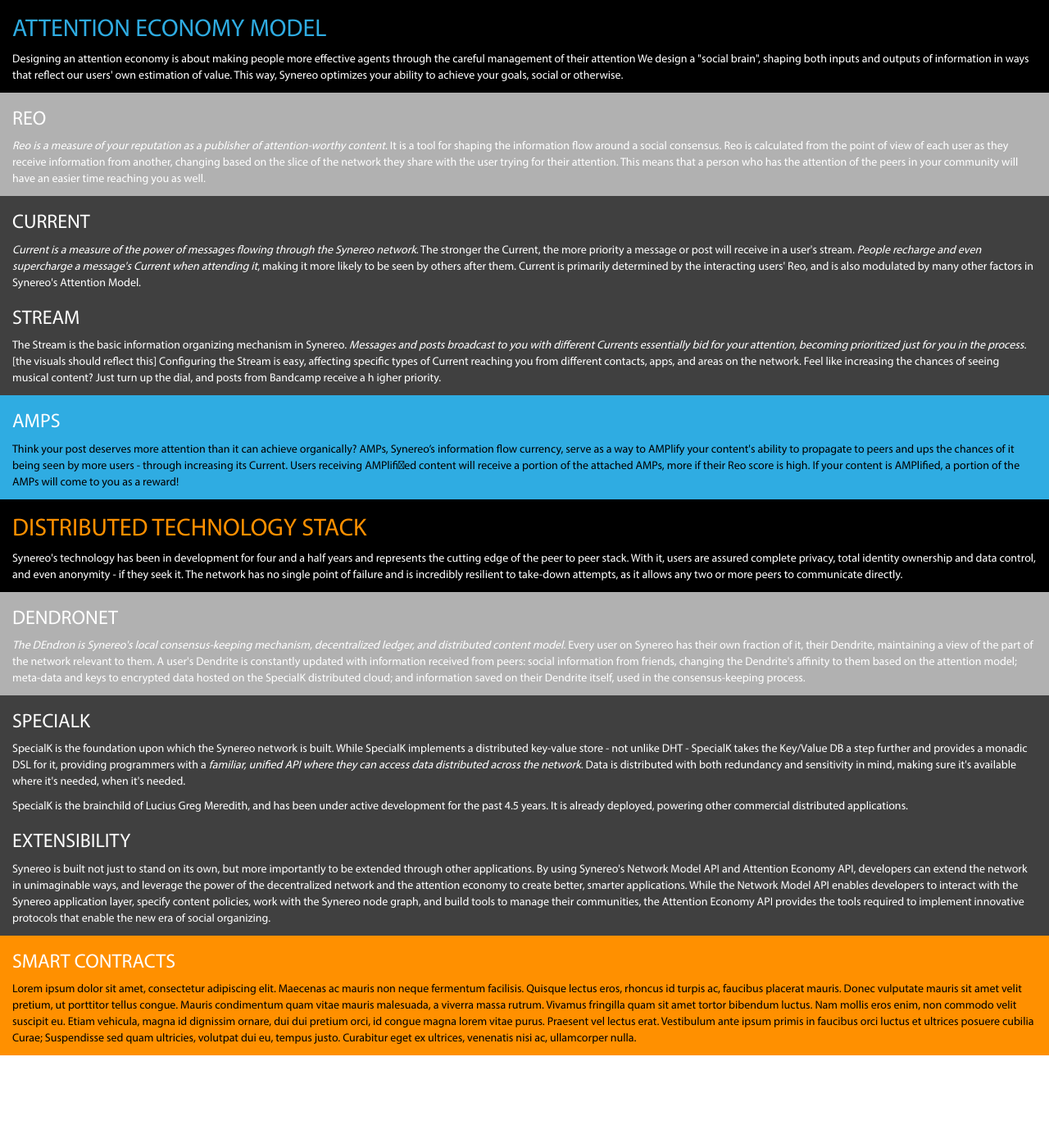
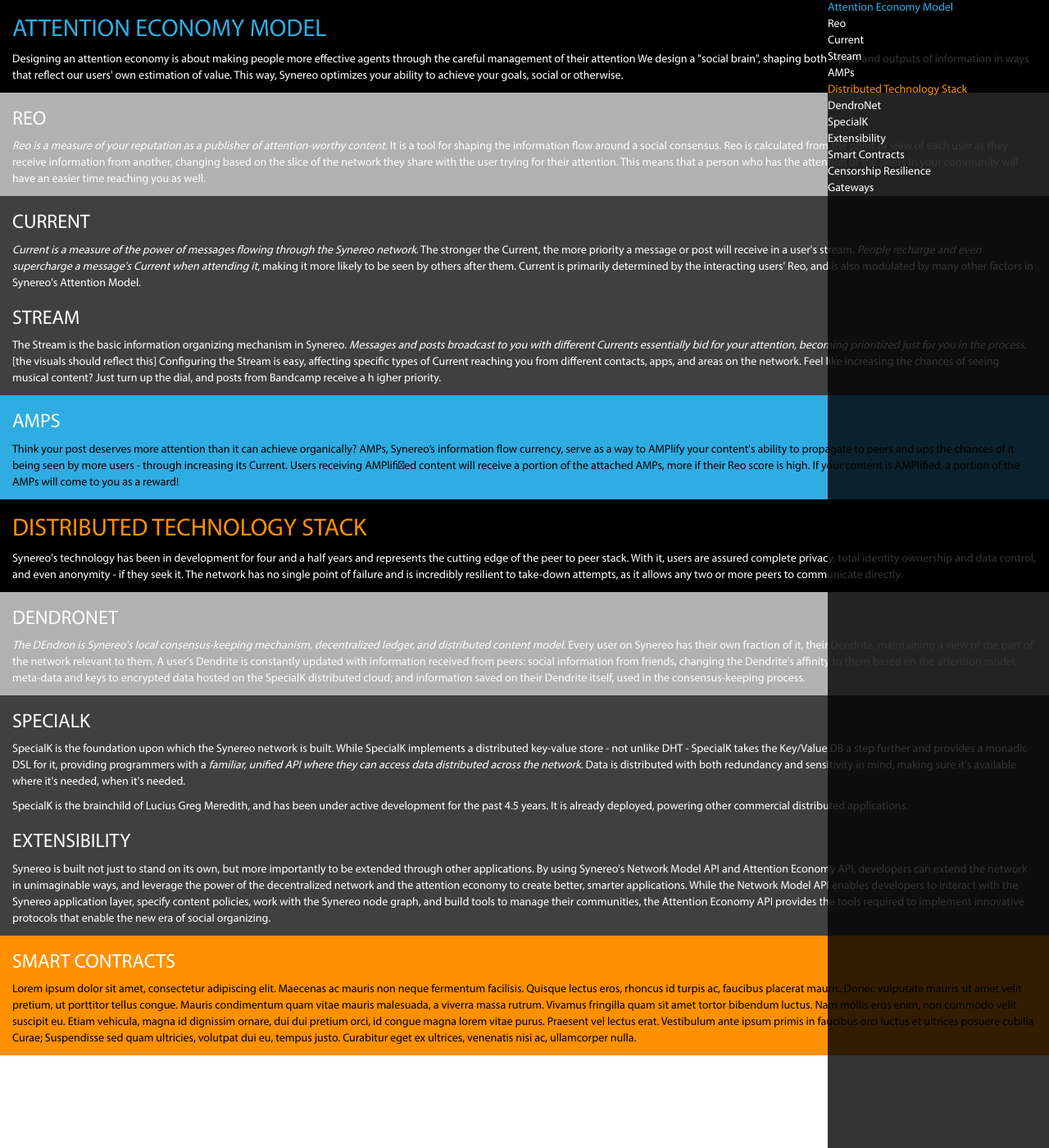
Before and after one commit to synereo/synereo.github.io, a Jekyll site: the page built from learn-more/index.html, in a window 1280 px wide and 1400 px high. Shown: the whole window at 82% size. Built offline with Jekyll 4.4.1, drawn with Linux system fonts in a browser that asks for light colours; nearby versions of some CDN libraries.

Commit message:
Add a very rough sidebar

```diff
--- a/_layouts/learn-more.html
+++ b/_layouts/learn-more.html
@@ -16,6 +16,23 @@
     <![endif]-->
   </head>
   <body>
+
+    <nav class="sidebar">
+      <ul>
+        <li class="attention-model">Attention Economy Model</li>
+        <li>Reo</li>
+        <li>Current</li>
+        <li>Stream</li>
+        <li>AMPs</li>
+        <li class="technology">Distributed Technology Stack</li>
+        <li>DendroNet</li>
+        <li>SpecialK</li>
+        <li>Extensibility</li>
+        <li>Smart Contracts</li>
+        <li>Censorship Resilience</li>
+        <li>Gateways</li>
+      </ul>
+    </nav>
 
     <section class="attention-model">
       <div class="container-fluid">
--- a/_sass/_learn-more.scss
+++ b/_sass/_learn-more.scss
@@ -10,6 +10,27 @@
 }
 
 body {
+    nav.sidebar {
+        position: fixed;
+        background-color: rgba(0, 0, 0, 0.8);
+        right: 0;
+        width: 270px;
+        height: 100%;
+        color: #fff;
+        ul {
+            padding-left: 0px;
+            li {
+                list-style: none;
+            }
+            li.attention-model {
+                color: #2face2;
+            }
+            li.technology {
+                color: #ff9000;
+            }
+        }
+    }
+
     font-family: "Myriad","Helvetica Neue",Helvetica,Arial,sans-serif;
 
     h2, h3 {
```
